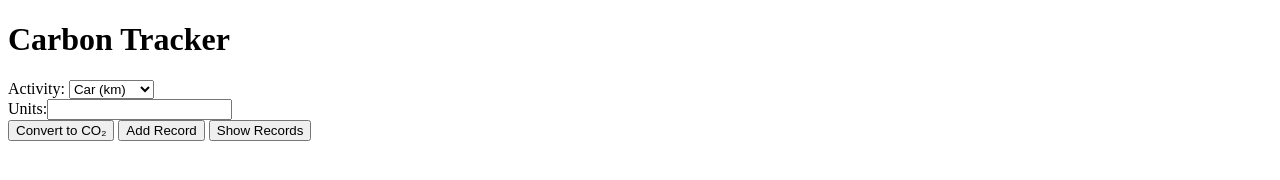
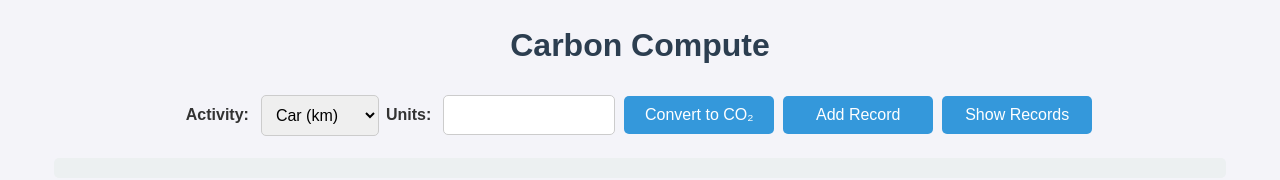
Before and after one commit to dh-snatch/Carbon-Compute, a plain HTML site: page frontend/index.html in a window 1280 px wide. Drawn offline with Linux system fonts and the light colour scheme.

Commit message:
LLM generated CSS for usability

```diff
--- a/frontend/index.html
+++ b/frontend/index.html
@@ -1,23 +1,31 @@
 <!DOCTYPE html>
 <html>
 <head>
-  <title>Carbon Tracker</title>
+  <title>Carbon Compute</title>
+  <meta charset="UTF-8">
+  <meta name="viewport" content="width=device-width, initial-scale=1.0">
+  <link rel="stylesheet" href="style.css">
+
 </head>
 <body>
-  <h1>Carbon Tracker</h1>
-  <label>Activity:</label>
+  <h1>Carbon Compute</h1>
+  <div class="form-container">
+    <div class="form-group">
+      <label for="activity">Activity:</label>
       <select id="activity">
         <option value="Car Ride">Car (km)</option>
         <option value="Flight">Flight (km)</option>
         <option value="Train Ride">Train (km)</option>
-  </select><br>
-  <label>Units:</label><input id="quantity" type="number"><br>
+      </select>
+    </div>
+    <div class="form-group">
+      <label for="quantity">Units:</label>
+      <input id="quantity" type="number">
+    </div>
     <button onclick="convertCarbon()">Convert to CO₂</button>
-
-
     <button onclick="writeRecord()">Add Record</button>
     <button onclick="readRecords()">Show Records</button>
-
+  </div>
   <pre id="output"></pre>
   <script src="index.js"></script>
 </body>
--- /dev/null
+++ b/frontend/style.css
@@ -0,0 +1,96 @@
+/* LLM GENERATED CODE */
+body {
+  font-family: Arial, sans-serif;
+  margin: 0;
+  padding: 0;
+  background-color: #f4f4f9;
+  color: #333;
+  line-height: 1.6;
+}
+
+h1 {
+  text-align: center;
+  color: #2c3e50;
+  margin-top: 20px;
+}
+
+label {
+  display: block;
+  margin: 10px 0 5px;
+  font-weight: bold;
+}
+
+input, select, button {
+  display: block;
+  width: 100%;
+  max-width: 300px;
+  margin: 5px auto 15px;
+  padding: 10px;
+  font-size: 16px;
+  border: 1px solid #ccc;
+  border-radius: 5px;
+}
+
+button {
+  background-color: #3498db;
+  color: white;
+  border: none;
+  cursor: pointer;
+  transition: background-color 0.3s;
+}
+
+button:hover {
+  background-color: #2980b9;
+}
+
+pre {
+  background: #ecf0f1;
+  padding: 10px;
+  border-radius: 5px;
+  max-width: 90%;
+  margin: 20px auto;
+  overflow-x: auto;
+}
+
+
+/* Form Container */
+.form-container {
+  display: flex;
+  flex-wrap: wrap;
+  gap: 5px;
+  justify-content: center;
+  align-items: center;
+
+}
+
+.form-container label {
+  margin: 0;
+}
+
+.form-container input, .form-container select, .form-container button {
+  flex: 1 1 auto;
+  max-width: 150px;
+  margin: 2px;
+}
+
+/* Form Group */
+.form-group {
+  display: flex;
+  align-items: center;
+  gap: 10px;
+}
+
+.form-group label {
+  flex: 0 0 auto;
+}
+
+.form-group input, .form-group select {
+  flex: 1 1 auto;
+}
+
+/* Responsive Design */
+@media (max-width: 768px) {
+  input, select, button {
+    width: 90%;
+  }
+}
```
Lines whose indentation alone changed are shown as unchanged.
